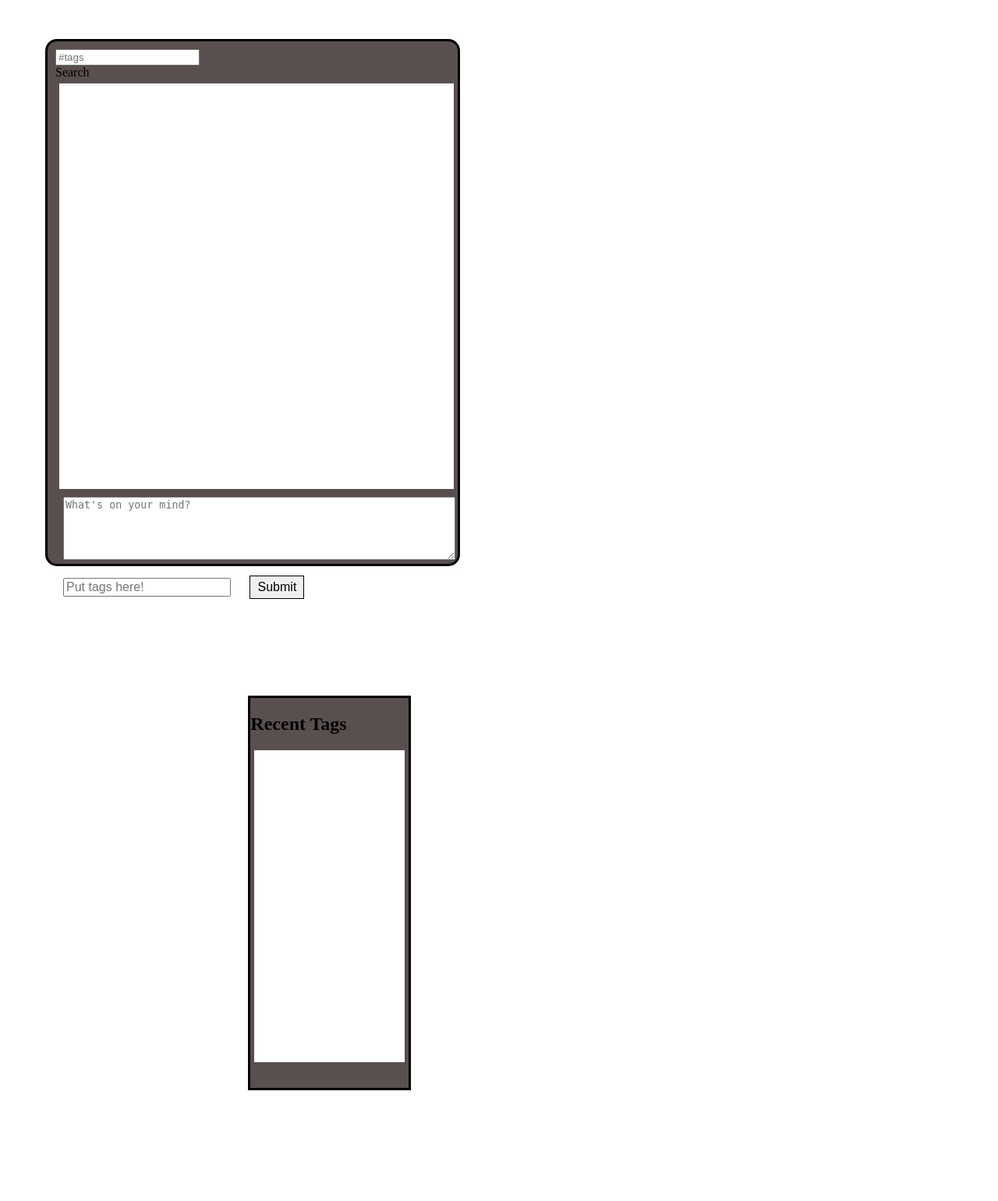
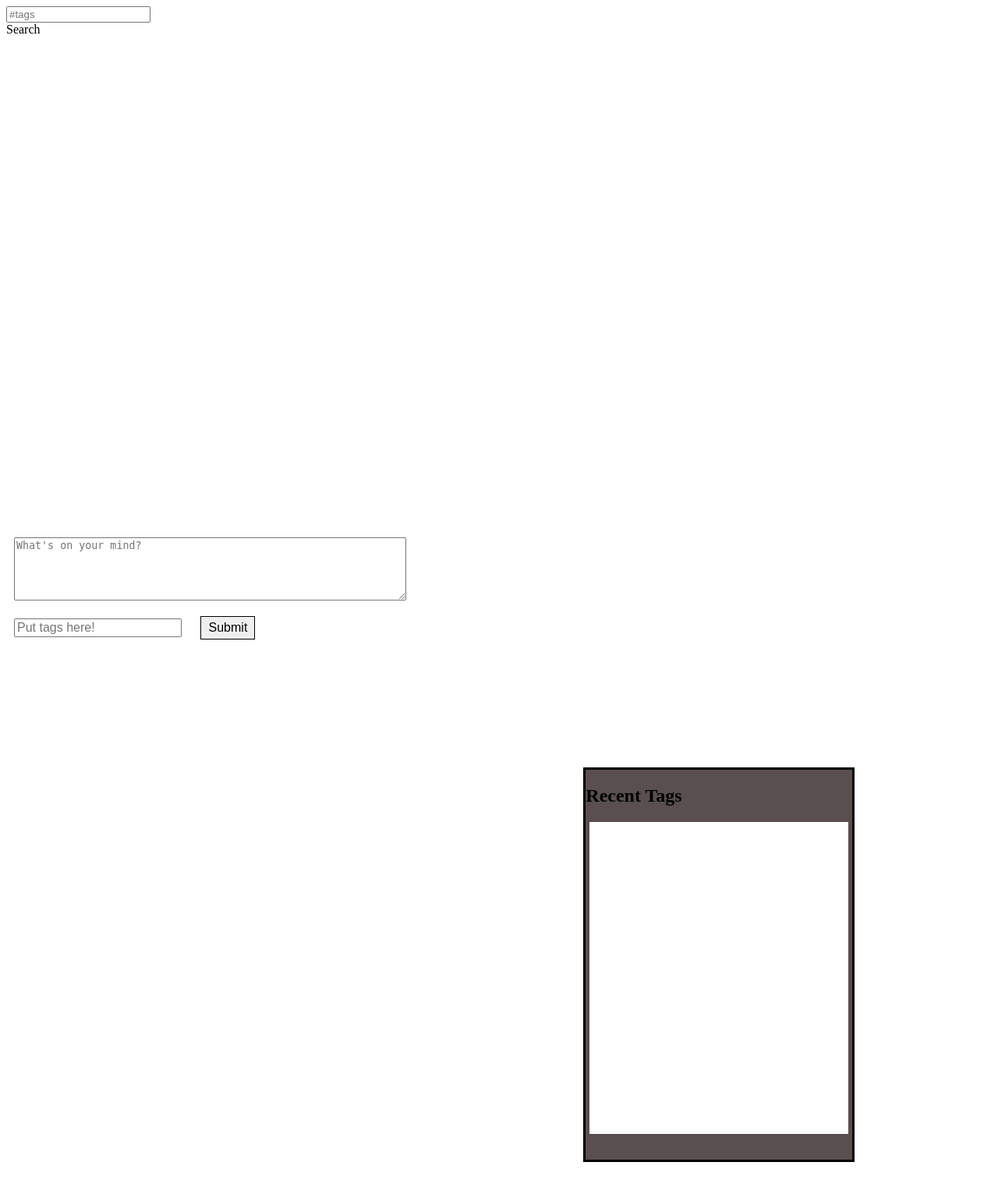
Before and after one commit to Haverford-FIG/GoBoard, a Django app: page / in a window 1280 px wide. Shown: the whole page at 78% size. Before the commit the page ends 1398 px from the top, so only its background shows below. Run offline with Django 3.2, Linux system fonts and the light colour scheme; parts of the project's set-up code (start-up, migrations or seed data) failed here and were passed over; some libraries are stand-ins or nearby versions.

Commit message:
The boxes should be on the right line now

```diff
--- a/static/css/main.css
+++ b/static/css/main.css
@@ -34,9 +34,15 @@
 
 .fullBox
 {
-margin: 50px;
+width:90%;
+}
+
+#general
+{
+margin:5px;
 height: 650px;
-width: 40%;
+width: 50%;
+float:left;
 border-color: black;
 border-style: solid;
 border-width: 3px;
@@ -57,7 +63,7 @@
 float: right;
 margin: 50px;
 height: 500px;
-width: 40%;
+width: 30%;
 border-color: black;
 border-style: solid;
 border-width: 3px;
```
